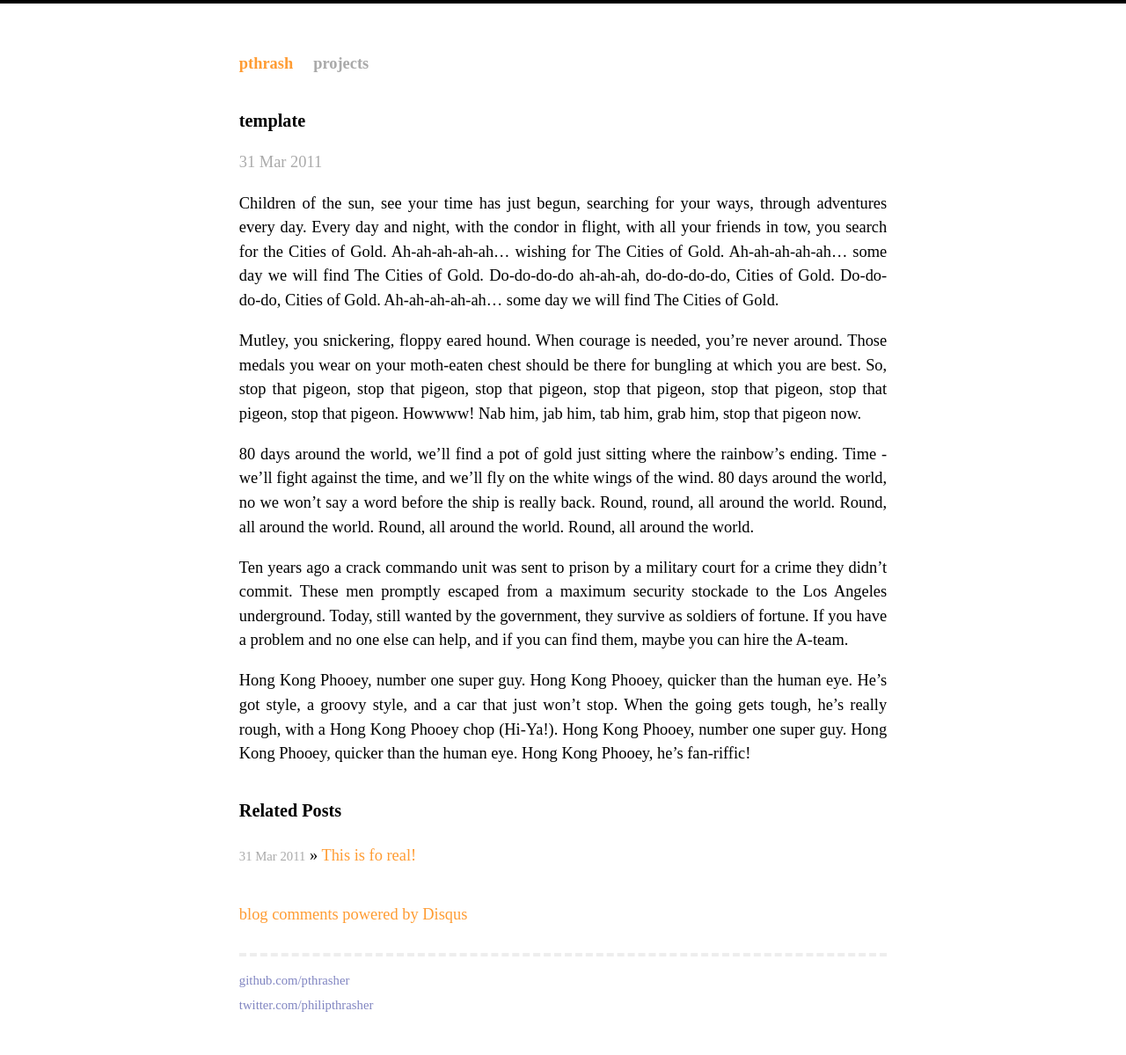
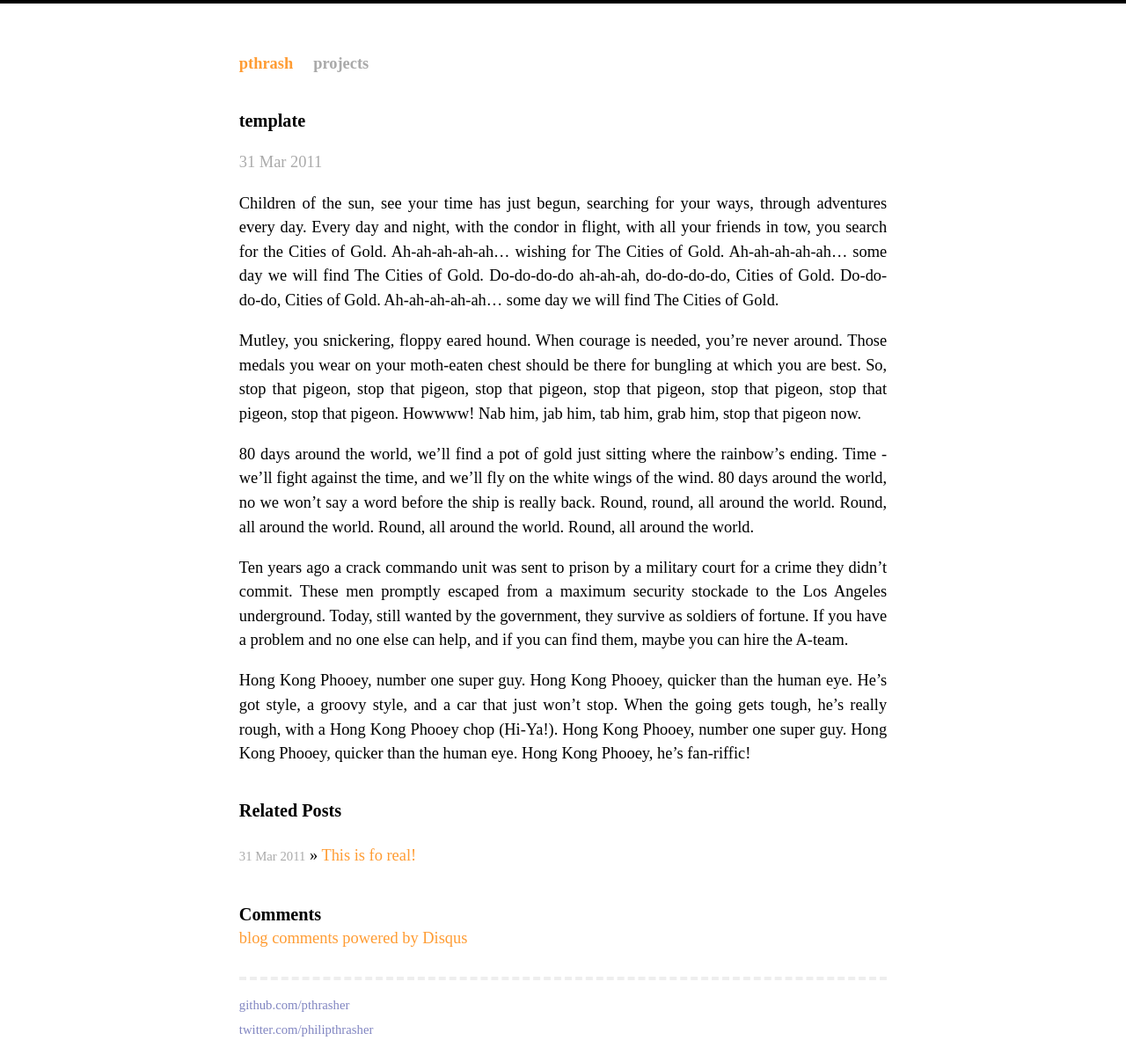
Before and after one commit to pthrasher/pthrasher.github.com, a Jekyll site: the page built from _posts/2011-03-31-template.markdown, in a window 1280 px wide. Shown: the whole page at 88% size. Built offline with Jekyll 4.4.1, drawn with Linux system fonts in a browser that asks for light colours; comment, search, counter and statistics services are not loaded; before the commit the page ends 1171 px from its top, so only the background shows below that.

Commit message:
updated the h1's

```diff
--- a/_layouts/post.html
+++ b/_layouts/post.html
@@ -11,7 +11,7 @@ layout: default
 </div>
 
 <div id="related">
-  <h2>Related Posts</h2>
+  <h2 class="tk-sorts-mill-goudy">Related Posts</h2>
   <ul class="posts">
     {% for post in site.related_posts limit:3 %}
       <li><span>{{ post.date | date_to_string }}</span> &raquo; <a href="{{ post.url }}">{{ post.title }}</a></li>
@@ -20,6 +20,7 @@ layout: default
 </div>
 
 <div id="comments">
+	<h2 class="tk-sorts-mill-goudy">Comments</h2>
 	<div id="disqus_thread"></div>
 	<script type="text/javascript">
 	    /* * * CONFIGURATION VARIABLES: EDIT BEFORE PASTING INTO YOUR WEBPAGE * * */
--- a/index.html
+++ b/index.html
@@ -4,19 +4,19 @@ title: musings of a thrasher
 ---
 
 <div id="home">
-  <h1>Blogity</h1>
+  <h1 class="tk-sorts-mill-goudy">Blogity</h1>
   <ul class="posts">
     {% for post in site.posts %}
       <li><span>{{ post.date | date_to_string }}</span> &raquo; <a href="{{ post.url }}">{{ post.title }}</a></li>
     {% endfor %}
   </ul>
 
-  <h1>Chatterings</h1>
+  <h1 class="tk-sorts-mill-goudy">Chatterings</h1>
   <ul class="posts">
     <li>None yet!</li>
   </ul>
 
-  <h1>Cool stuff</h1>
+  <h1 class="tk-sorts-mill-goudy">Cool stuff</h1>
   <ul class="posts">
     <li><a href="http://github.com/mojombo/primer/">Primer</a>: JavaScript based Flash-like API layered on top of Canvas.</li>
     <li><a href="http://ethanschoonover.com/solarized">Solarized</a>: Syntax highlighting akin to reading a book.</li>
```
